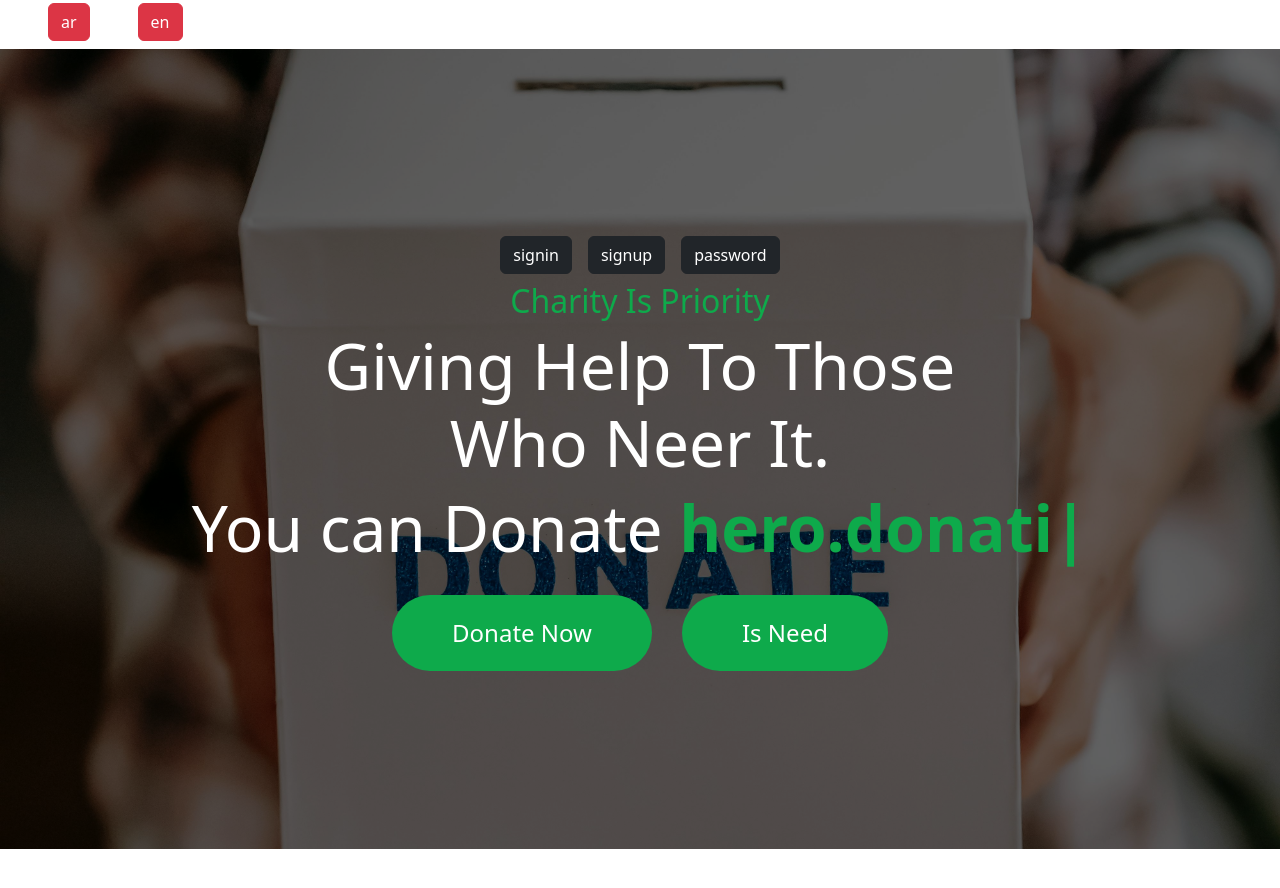
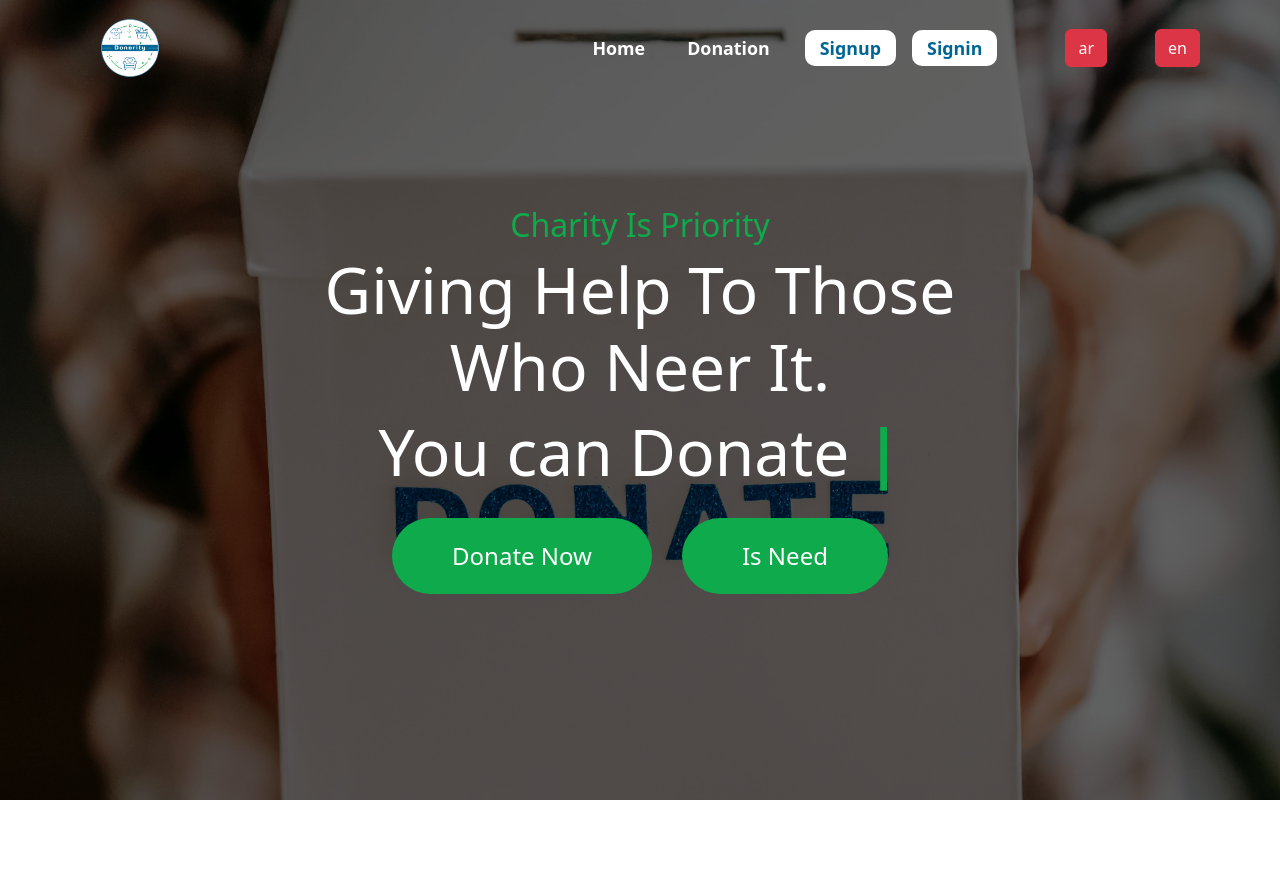
Before and after one commit to MohamedAbdelhakem17/donority, a React (Create React App) app: page / in a window 1280 px wide. Shown: the top 888 px of the page. Built offline with nearby package versions, Linux system fonts and the light colour scheme.

Commit message:
feat :- Create Navbar

```diff
--- a/src/Component/Authentication/ResetPassword/ResetPassword.jsx
+++ b/src/Component/Authentication/ResetPassword/ResetPassword.jsx
@@ -1,9 +1,8 @@
 import axios from 'axios'
 import React, { useState } from 'react'
-// import querystring from 'querystring';
 import { useNavigate } from 'react-router-dom';
 import Swal from "sweetalert2"
-import useLocalization from '../../../Context/LocalizationContext/LoclaesContext';
+import useContent from '../../../utilities/ChangeLanguage';
 
 export default function ResetPassword({ apiLink }) {
     const navigateTo = useNavigate()
@@ -15,8 +14,7 @@ export default function ResetPassword({ apiLink }) {
     })
     const [passwordShowToggel, setShowPasswordToggel] = useState(false)
 
-    const { t } = useLocalization()
-    const content = (key) => t(`resetPassword.${key}`)
+    const content = useContent("resetPassword");
     const [isCorrectAnswer, setIsCorrectAnswer] = useState(false)
     const [loader, setLoader] = useState(false)
     const [userData, setUserData] = useState()
@@ -55,11 +53,9 @@ export default function ResetPassword({ apiLink }) {
             const apiUrl = `${apiLink}EditUser`;
             const newUserData = { ...userData, password: newPassword }
             setUserData(newUserData)
-            // const encodedData = querystring.stringify(userData);
             const { data } = await axios.put(apiUrl, JSON.stringify(userData), {
                 headers: {
                     'Content-Type': 'application/x-www-form-urlencoded'
-                    // 'Content-Type': 'application/json'
                 }
             })
 
--- a/src/Component/Authentication/Signin/Signin.jsx
+++ b/src/Component/Authentication/Signin/Signin.jsx
@@ -3,7 +3,7 @@ import React, { useState } from 'react'
 import { Link, useNavigate } from "react-router-dom";
 import useAuth from '../../../Context/AuthContext/AuthContext';
 import "../Static/authentication.css"
-import useLocalization from '../../../Context/LocalizationContext/LoclaesContext';
+import useContent from '../../../utilities/ChangeLanguage';
 
 export default function Signin({ apiLink }) {
     const [userData, setUserData] = useState({
@@ -11,8 +11,8 @@ export default function Signin({ apiLink }) {
         password: "",
     });
 
-    const { t } = useLocalization()
-    const content = (key) => t(`signin.${key}`)
+    const content = useContent("signin")
+
 
     const navigatTo = useNavigate()
 
@@ -104,7 +104,7 @@ export default function Signin({ apiLink }) {
                         </div>
                         <button type='submit' className={loader ? "disabled btn" : "btn"}>{loader ? <i
                             className="fa-solid fa-spinner fa-spin"></i> : content("button")}</button>
-                            <p className='text-muted h5'> {content("new_account")}<Link to={"/signup"} className="link-form">{content("register")}</Link></p>
+                        <p className='text-muted h5'> {content("new_account")}<Link to={"/signup"} className="link-form">{content("register")}</Link></p>
                         {errors.all && <span
                             className='error text-center d-block '>{errors.all}</span>}
                     </form>
--- a/src/Component/Authentication/Signup/Signup.jsx
+++ b/src/Component/Authentication/Signup/Signup.jsx
@@ -4,7 +4,7 @@ import axios from 'axios'
 import querystring from 'querystring';
 import { useNavigate } from 'react-router-dom';
 import Swal from "sweetalert2"
-import useLocalization from '../../../Context/LocalizationContext/LoclaesContext';
+import useContent from '../../../utilities/ChangeLanguage';
 
 export default function Signup({ apiLink }) {
     const [userData, setUserData] = useState({
@@ -18,13 +18,10 @@ export default function Signup({ apiLink }) {
         last_name: null,
         email: "",
         image_path: null,
-        location_lat: null,
-        location_long: null,
         id_number: null,
         attachments_path: null
     });
-    const { t } = useLocalization()
-    const content = (key) => t(`signup.${key}`)
+    const content = useContent("signup")
 
     const navigateTo = useNavigate()
     const [errors, setErrors] = useState({});
--- a/src/Component/Home/Sections/Donations/Donations.jsx
+++ b/src/Component/Home/Sections/Donations/Donations.jsx
@@ -3,11 +3,10 @@ import toolImg from "./donationsType/tools.jpg"
 import foodImg from "./donationsType/food.jpg"
 import furnitureImg from "./donationsType/furniture.jpg"
 import clothesImg from "./donationsType/Clothes.jpg"
-import useLocalization from '../../../../Context/LocalizationContext/LoclaesContext'
 import { Link } from 'react-router-dom'
+import useContent from '../../../../utilities/ChangeLanguage'
 export default function Donations() {
-  const { t } = useLocalization()
-  const content = (key) => t(`donation.${key}`)
+  const content = useContent("donation")
   const donations = [
     {
       id: "1",
--- a/src/Component/Home/Sections/DownlodeApp/DownlodeApp.jsx
+++ b/src/Component/Home/Sections/DownlodeApp/DownlodeApp.jsx
@@ -2,11 +2,10 @@ import React from 'react'
 import phoneImage from "./phone.png"
 import "./downloade-app.css"
 import android from "./android.svg"
-import useLocalization from '../../../../Context/LocalizationContext/LoclaesContext'
+import useContent from '../../../../utilities/ChangeLanguage'
 
 export default function DownlodeApp() {
-    const { t } = useLocalization()
-    const content = (key) => t(`downloed_app.${key}`)
+    const content = useContent("downloed_app")
     return (
         <>
             <section className="download-app bg-light py-3">
@@ -23,7 +22,7 @@ export default function DownlodeApp() {
                             </p>
 
                             <a className="button" href={phoneImage} download>
-                                <img src={android} alt="android Icon" srcset="" />
+                                <img src={android} alt="android Icon" />
                                 <p>{content("button.title")} <br /> <span>{content("button.phone_type")}</span></p>
                             </a>
                         </div>
--- a/src/Component/Home/Sections/Hero/Hero.jsx
+++ b/src/Component/Home/Sections/Hero/Hero.jsx
@@ -1,17 +1,17 @@
 import React, { useEffect, useRef } from 'react'
 import Typed from 'typed.js';
+import { Link } from "react-router-dom";
+import useContent from '../../../../utilities/ChangeLanguage';
 import useLocalization from '../../../../Context/LocalizationContext/LoclaesContext';
-import { Link } from "react-router-dom";
 
 
 export default function Hero() {
   const el = useRef(null);
-  const { t, language } = useLocalization()
-  const content = (key) => t(`hero.${key}`)
-
+  const content = useContent("hero")
+  const {language} =useLocalization()
   useEffect(() => {
     const typed = new Typed(el.current, {
-      strings: [content("donations_type.food"), content("donations_type.clothes"), content("donations_type.money"), content("donations_type.furniture")],
+      strings: [content("donations_type.food"), content("donations_type.clothes"), content("donations_type.tools"), content("donations_type.furniture")],
       typeSpeed: 150,
       loop: true
     });
@@ -24,9 +24,6 @@ export default function Hero() {
       <section className='hero'>
         <div className="container">
           <div className="content" data-aos="fade-right" data-aos-duration="500" >
-            <Link className='btn btn-dark m-2' to="/signin">signin</Link>
-            <Link className='btn btn-dark m-2' to="/signup">signup</Link>
-            <Link className='btn btn-dark m-2' to="/reset-password">password</Link>
             <h2 className='slogen'>{content("slogan")}</h2>
             <h3>{content("description.first")}<br />{content("description.last")}</h3>
             <p className='h3'>{content("donations")} <br className='d-md-none d-block'/> <span ref={el} /></p>
--- a/src/Component/Navbar/Navbar.jsx
+++ b/src/Component/Navbar/Navbar.jsx
@@ -1,17 +1,79 @@
-import React from 'react'
+import React, { useState, useEffect } from "react";
+import "./navbar.css";
+import logo from "./logo.png";
 import useLocalization from "../../Context/LocalizationContext/LoclaesContext";
-
+import { Link } from "react-router-dom";
 
 export default function Navbar() {
-    const { changeLanguage } = useLocalization()
+    const { changeLanguage } = useLocalization();
+    const [isNavbarOpen, setIsNavbarOpen] = useState(false);
+    const [isNavbarActive, setIsNavbarActive] = useState(false);
+
+    const openNavbar = () => {
+        setIsNavbarOpen(true);
+    };
+
+    const closeNavbar = () => {
+        setIsNavbarOpen(false);
+    };
+
+    const changeNavbarBackground = () => {
+        const offsetTop = window.pageYOffset || document.documentElement.scrollTop;
+        setIsNavbarActive(offsetTop > 100);
+    };
+
+    useEffect(() => {
+        window.addEventListener("scroll", changeNavbarBackground);
+        return () => {
+            window.removeEventListener("scroll", changeNavbarBackground);
+        };
+    }, []);
 
     return (
-        <div>
-
-            <h2>
-                <button className='btn btn-danger mx-5' onClick={() => changeLanguage("ar")}>ar</button>
-                <button className='btn btn-danger' onClick={() => changeLanguage("en")}>en</button>
-            </h2>
-        </div>
-    )
+        <nav id="navbar" className={`navbar ${isNavbarActive ? 'active' : ''}`}>
+            <div className="container-fluid">
+                <div className="brand">
+                    <Link to="/">
+                        <img src={logo} alt="Donoirty Logo" />
+                    </Link>
+                </div>
+                <span className="open" onClick={openNavbar}>
+                    <i className="fa-solid fa-bars"></i>
+                </span>
+                <div className={`model-body ${isNavbarOpen ? 'fixed' : ''}`}>
+                    <ul className={`menu ${isNavbarOpen ? 'show' : ''}`}>
+                        <li className="close">
+                            <i onClick={closeNavbar} className="fa-regular fa-circle-xmark"></i>
+                        </li>
+                        <li className="nav-item">
+                            <Link className="nav-link" id="index" to={"/"}>
+                                Home
+                            </Link>
+                        </li>
+                        <li className="nav-item">
+                            <Link className="nav-link" to={"/donaitontype/food"}>
+                                Donation
+                            </Link>
+                        </li>
+                        <div className="actions d-flex">
+                            <Link to={"/signup"} className="nav-link active mx-2">
+                                Signup
+                            </Link>
+                            <Link to={"/signin"} className="nav-link active mx-2">
+                                Signin
+                            </Link>
+                        </div>
+                        <div className="language">
+                            <button className="btn btn-danger mx-5" onClick={() => changeLanguage("ar")}>
+                                ar
+                            </button>
+                            <button className="btn btn-danger" onClick={() => changeLanguage("en")}>
+                                en
+                            </button>
+                        </div>
+                    </ul>
+                </div>
+            </div>
+        </nav>
+    );
 }
--- /dev/null
+++ b/src/Component/Navbar/navbar.css
@@ -0,0 +1,170 @@
+.navbar {
+    background-color: transparent;
+    position: fixed;
+    left: 0;
+    right: 0;
+    top: 0;
+    z-index: 999999999999;
+    transition: background-color var(--main-transation-time) ease-in-out;
+}
+
+.navbar.active {
+    background-color: var(--main-color);
+}
+
+.navbar .container-fluid {
+    display: flex;
+    align-items: center;
+    padding: 0 5rem;
+}
+
+.navbar .brand {
+    width: 100px;
+    text-align: center;
+}
+
+.navbar .brand img {
+    width: 80%;
+}
+
+.navbar .open {
+    display: none;
+}
+
+.navbar .open:hover {
+    box-shadow: 0 0 5px 3px white;
+}
+
+.navbar .menu {
+    display: flex;
+    align-items: center;
+    justify-content: flex-end;
+    column-gap: 12px;
+    margin: 0;
+}
+
+.navbar .menu li.close {
+    display: none;
+}
+
+.navbar .menu .nav-link {
+    font-size: 1.115rem;
+    font-weight: 600;
+    color: white;
+    transition: all var(--main-transation-time) linear;
+    transform-origin: center;
+    padding: 5px 15px;
+    border-radius: 10px;
+}
+
+.navbar .menu .nav-link.active {
+    color: var(--main-color);
+    background-color: white;
+}
+
+@media (max-width: 992px) {
+    .navbar .menu {
+        display: none;
+    }
+
+    .navbar .model-body {
+        display: none;
+    }
+
+    .navbar .menu.show {
+        display: flex;
+        align-items: center;
+        justify-content: center;
+        flex-direction: column;
+        gap: 20px;
+        width: 80%;
+        background: var(--main-color);
+        border-radius: 20px;
+        padding-bottom: 10px;
+        margin: 50px auto;
+        animation: open-navbar 0.8s ease-in-out;
+    }
+
+    .navbar .menu li.close {
+        display: block;
+        position: relative;
+        width: 100%;
+    }
+
+    .navbar .fixed {
+        display: block;
+        position: fixed;
+        inset: 0;
+        z-index: 1000;
+        background-color: rgba(0, 0, 0, 0.377);
+    }
+
+    .navbar .menu li.close i {
+        display: flex;
+        align-items: center;
+        justify-content: center;
+        font-size: 2rem;
+        width: 50px;
+        height: 50px;
+        border-radius: 50%;
+        position: absolute;
+        top: 10px;
+        right: 20px;
+        padding: 10px;
+        color: white;
+        cursor: pointer;
+        transition: all var(--main-transation-time) linear;
+    }
+
+    .navbar .menu li.close i:hover {
+        color: var(--main-color);
+        background-color: white;
+    }
+
+    .navbar .open {
+        display: flex;
+        justify-content: center;
+        align-items: center;
+        width: 50px;
+        height: 50px;
+        color: var(--main-color);
+        background-color: white;
+        border-radius: 50%;
+        font-size: 1.5rem;
+        cursor: pointer;
+    }
+}
+
+@media (max-width: 1179px) {
+    html {
+        font-size: 14px;
+    }
+}
+
+@media (max-width: 470px) {
+    .navbar .brand {
+        width: 90px;
+    }
+
+    .navbar .brand h3 {
+        font-size: 1rem;
+    }
+
+    .navbar .container-fluid {
+        padding: 0 10px;
+    }
+}
+
+@keyframes open-navbar {
+    0% {
+        transform: scale(0);
+    }
+
+    50% {
+        transform: scale(1.1);
+    }
+
+    100% {
+        transform: scale(1);
+    }
+}
--- a/src/Component/NotFound/NotFound.jsx
+++ b/src/Component/NotFound/NotFound.jsx
@@ -2,10 +2,10 @@ import React from 'react'
 import notFoundImg from "./404.png"
 import "./notFound.css"
 import { Link } from 'react-router-dom'
-import useLocalization from '../../Context/LocalizationContext/LoclaesContext'
+import useContent from '../../utilities/ChangeLanguage';
+
 export default function NotFound() {
-    const { t } = useLocalization()
-    const content = (key) => t(`error_page.${key}`)
+    const content = useContent("error_page")
     return (
         <>
             <section className="error_page">
--- /dev/null
+++ b/src/utilities/ChangeLanguage.jsx
@@ -0,0 +1,17 @@
+import useLocalization from '../Context/LocalizationContext/LoclaesContext';
+
+const useContent = (superKey) => {
+    const { t } = useLocalization();
+
+    const setContent = (key) => {
+        if (superKey) {
+            return t(`${superKey}.${key}`);
+        } else {
+            return t(key);
+        }
+    };
+
+    return setContent;
+};
+
+export default useContent;
```
Also changed, not shown: src/Component/MasterLayout/MasterLayout.jsx (+7 -10 lines), src/Static/css/index.css (+1 -16 lines), src/Component/Navbar/logo.png (added).
